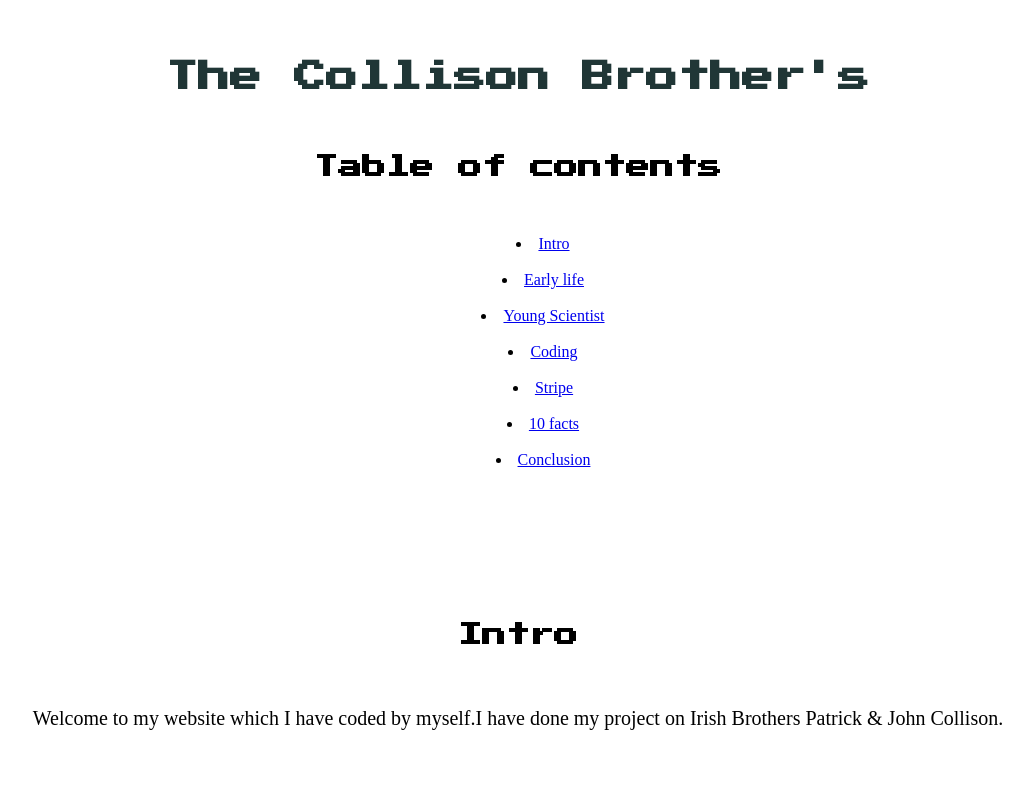
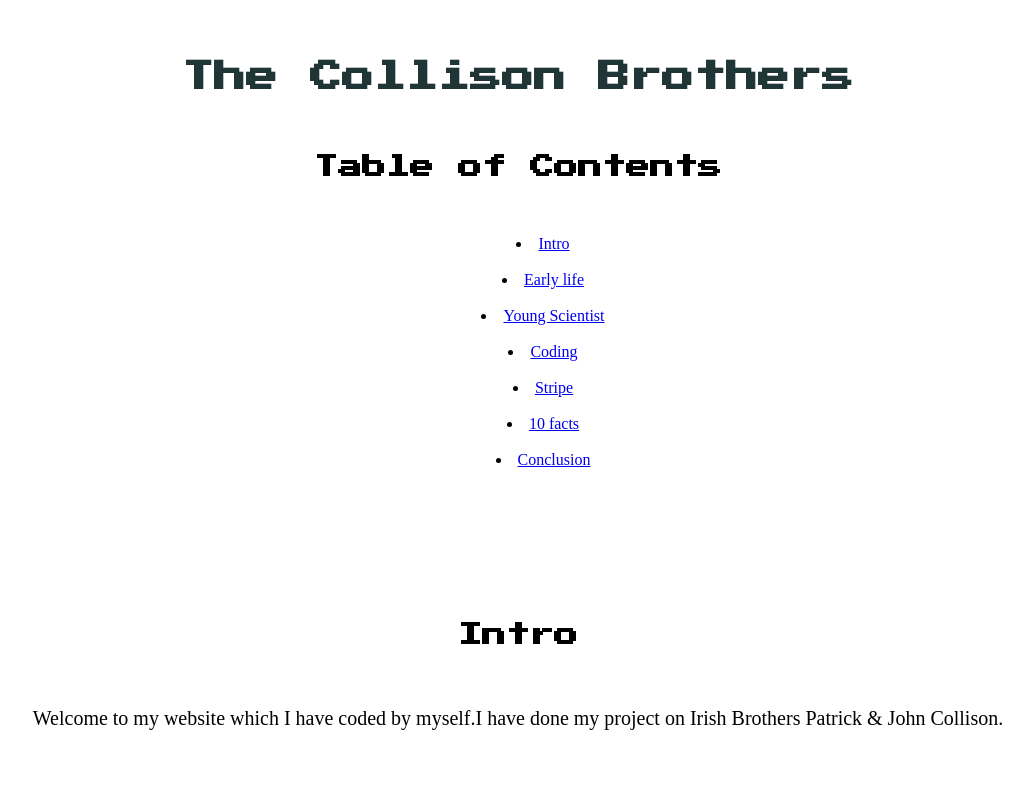
Before and after one commit to LeonidasOToole/Collisonproject, a plain HTML site: page index.html in a window 1280 px wide. Shown: the top 788 px of the page, without its empty margins (122-1155 px from the left). Drawn offline with Linux system fonts and the light colour scheme.

Commit message:
Update index.html

```diff
--- a/index.html
+++ b/index.html
@@ -12,9 +12,9 @@
 </head>
 <body>
 
-<h1>The Collison Brother's</h1>
+<h1>The Collison Brothers</h1>
 
-<h2>Table of contents</h2>
+<h2>Table of Contents</h2>
 
 <div class="center">
     <ul class="content">
```
